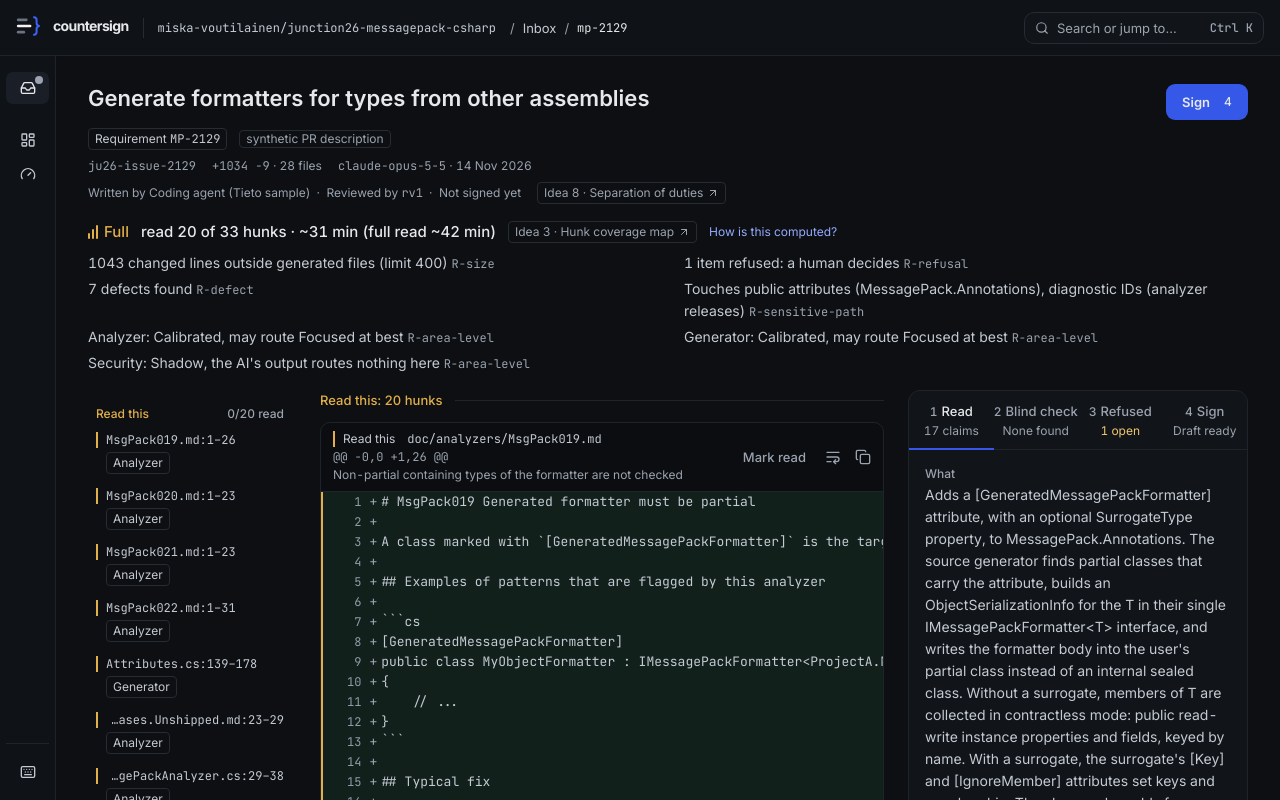
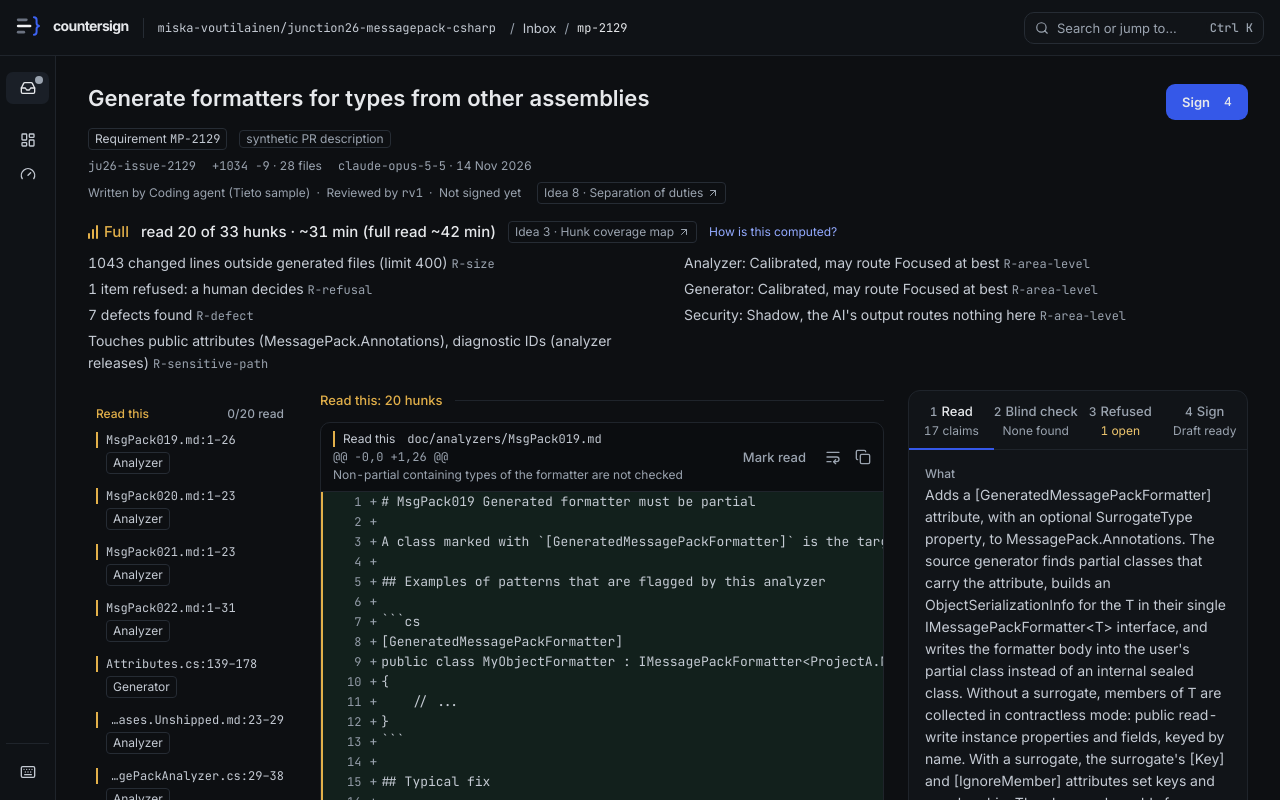
Before and after one commit to miska-voutilainen/junction-2026, a Next.js app: page /changes/mp-2129 in a window 1280 px wide. Shown: the top 800 px of the page. Built offline with nearby package versions, Linux system fonts and the light colour scheme.

Commit message:
fix(review): keep route order down each reasons column and correct the review docs

```diff
--- a/src/contracts/common.ts
+++ b/src/contracts/common.ts
@@ -9,7 +9,7 @@
  * - Supported: the claim's quote was found in the code by the mechanical quote
  *   check. The PR's own test can add evidence to such a claim but never changes
  *   its level, because the author must not vouch for itself.
- * - Unverified: no checkable evidence, so a person reads the hunk. A failed
+ * - Unverified: no checkable evidence, so the claim covers no hunk on its own. A failed
  *   quote check lands here, and so does a claim an A5 test showed the change broke.
  * - Refused: a policy rule hands the decision to a named person. Refusals are
  *   recorded in `Review.refusals`, not on claims; `route()` always sends the
--- a/src/features/review/CoverageLine.tsx
+++ b/src/features/review/CoverageLine.tsx
@@ -7,6 +7,7 @@ import { TierBadge } from "@/components/TierBadge";
 import { Tooltip, TooltipContent, TooltipProvider, TooltipTrigger } from "@/components/ui/tooltip";
 import { tierLabel } from "@/contracts";
 import type { TierDecision } from "@/contracts";
+import { cn } from "@/lib/utils";
 import { routingPolicy } from "@/policy/routing";
 import { coverageLineText } from "./reviewModel";
 
@@ -40,13 +41,23 @@ export function CoverageLine({ decision }: Readonly<{ decision: TierDecision }>)
  * One line per rule that fired. From 760 px up they are a plain list, so
  * nothing animates after hydration; below that, more than two go behind a
  * "Why <Tier>" disclosure to keep the phone's first screen short. From
- * 1100 px they run in two columns, so the reading list starts higher.
+ * 1100 px three or more run in two columns, filled top to bottom so each
+ * column keeps the order route() returns, and the reading list starts higher.
  */
+/** Fewer reasons than this stay one column: a lone reason at half width wraps early. */
+const TWO_COLUMN_MIN = 3;
+
 function Reasons({ decision }: Readonly<{ decision: TierDecision }>) {
   const list = (
-    <ul className="flex flex-col gap-1 wide:grid wide:grid-cols-2 wide:gap-x-8">
+    <ul
+      className={cn(
+        "flex flex-col gap-1",
+        decision.reasons.length >= TWO_COLUMN_MIN &&
+          "wide:block wide:columns-2 wide:space-y-1 wide:gap-x-8",
+      )}
+    >
       {decision.reasons.map((reason, index) => (
-        <li key={index} className="text-base text-text-secondary">
+        <li key={index} className="text-base text-text-secondary wide:break-inside-avoid">
           {reason.text} <span className="font-mono text-xs text-text-muted">{reason.ruleId}</span>
         </li>
       ))}
@@ -73,12 +84,14 @@ function HowIsThisComputed() {
           <button
             type="button"
             onClick={() => setIsOpen(true)}
-            className="inline-flex items-center rounded-chip text-xs text-link max-compact:min-h-11 underline-offset-2 hover:underline focus-visible:outline-2 focus-visible:outline-focus-ring"
+            className="inline-flex items-center rounded-chip text-xs text-link underline-offset-2 hover:underline focus-visible:outline-2 focus-visible:outline-focus-ring max-compact:min-h-11"
           >
             How is this computed?
           </button>
         </TooltipTrigger>
-        <TooltipContent side="right" align="center" sideOffset={8} className="max-w-72 text-sm">{HOW_IS_THIS_COMPUTED}</TooltipContent>
+        <TooltipContent side="right" align="center" sideOffset={8} className="max-w-72 text-sm">
+          {HOW_IS_THIS_COMPUTED}
+        </TooltipContent>
       </Tooltip>
     </TooltipProvider>
   );
--- a/src/lib/git/diffIdentity.ts
+++ b/src/lib/git/diffIdentity.ts
@@ -7,8 +7,9 @@
  * renames, prefixes, quoting, binary and full-index output). What is not: the
  * clone's own `.git/config` is still read (`pnpm seed` sets only
  * `core.longpaths`, which does not change diff output), and the hashed diff
- * passes no `-U`, `--no-textconv` or indent-heuristic flag. A clone whose own
- * config sets `diff.context`, `diff.indentHeuristic` or a textconv driver
+ * passes no `-U`, `--no-textconv` or indent-heuristic flag, so local diff
+ * settings still apply. For example, a clone whose config sets `diff.context`,
+ * `diff.indentHeuristic`, `diff.relative` or a textconv driver
  * would hash the same change differently, and `verify` would call a good
  * receipt stale.
  * The review and the receipt call this one function; if the diff changes, the
```
Also changed, not shown: 3 other files (tests, documents, lock files or other folders).
